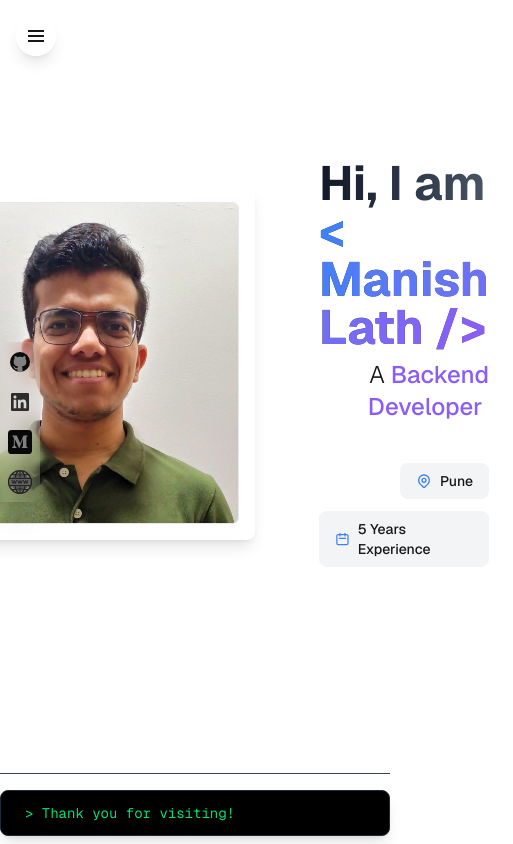
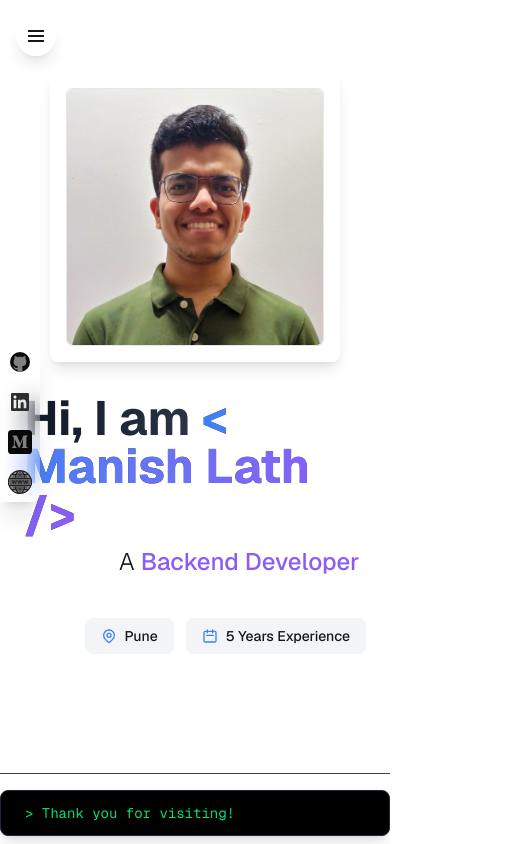
Before and after one commit to Manish-98/portfolio, a Next.js app: page / in a window 390 px wide. Shown: the whole page, 513 px wide, since content can reach past the window. Built offline with nearby package versions, Linux system fonts and the light colour scheme.

Commit message:
Make home mobile friendly; Replace placeholders in social links with actuals

```diff
--- a/src/app/page.js
+++ b/src/app/page.js
@@ -12,13 +12,13 @@ const ProfileImage = () => {
 
         {/* Minimal frame - just a thin border */}
         <div className="border border-gray-200 dark:border-gray-700 rounded-md overflow-hidden">
-          <div className="w-80 h-80">
+          <div className="w-64 h-64 sm:w-80 sm:h-80">
             <Image
               src="/images/profile.jpg"
               alt="Manish Lath"
               width={480}
               height={480}
-              className="w-full h-full object-cover transform hover:scale-105 transition-transform duration-500"
+              className="w-full h-full object-cover rounded-md transform hover:scale-105 transition-transform duration-500"
             />
           </div>
         </div>
@@ -71,7 +71,7 @@ const Home = () => {
   return (
     <div className="bg-background text-foreground flex items-center">
       <div className="container mx-auto px-6 py-12">
-        <div className="flex items-center justify-center gap-16">
+        <div className="flex flex-col lg:flex-row items-center justify-center gap-8 lg:gap-16">
           <div className="flex-shrink-0">
             <ProfileImage />
           </div>
--- a/src/components/HeaderIsland.js
+++ b/src/components/HeaderIsland.js
@@ -13,7 +13,7 @@ export default function HeaderIsland() {
 
   return (
     <div className="fixed top-4 left-1/2 transform -translate-x-1/2 hidden md:block">
-      <header className="h-12 bg-white/10 backdrop-blur-md border border-white/20 rounded-full shadow-lg hover:shadow-xl max-w-12 expand [--expand-width:70vw]">
+      <header className="h-12 bg-white/10 backdrop-blur-md border border-white/20 rounded-full shadow-lg hover:shadow-xl max-w-12 expand [--expand-width:90vw]">
         <div className="flex items-center justify-between h-full">
           {/* Left side - Profile and Name */}
           <div className="flex items-center space-x-3 pl-2 pr-8">
--- a/src/components/SocialSidebar.js
+++ b/src/components/SocialSidebar.js
@@ -7,22 +7,22 @@ import Link from 'next/link';
 const socials = [
   {
     name: 'GitHub',
-    href: 'https://github.com/yourname',
+    href: 'https://github.com/Manish-98',
     icon: githubIcon,
   },
   {
     name: 'LinkedIn',
-    href: 'https://www.linkedin.com/in/yourname',
+    href: 'https://www.linkedin.com/in/manishkumarlath/',
     icon: linkedinIcon,
   },
   {
     name: 'Medium',
-    href: 'https://medium.com/@yourname',
+    href: 'https://medium.com/@manishlath',
     icon: mediumIcon,
   },
   {
     name: 'Website',
-    href: 'https://yourwebsite.com',
+    href: 'https://portfolio-lovat-pi-80.vercel.app/',
     icon: websiteIcon,
   }
 ];
```
